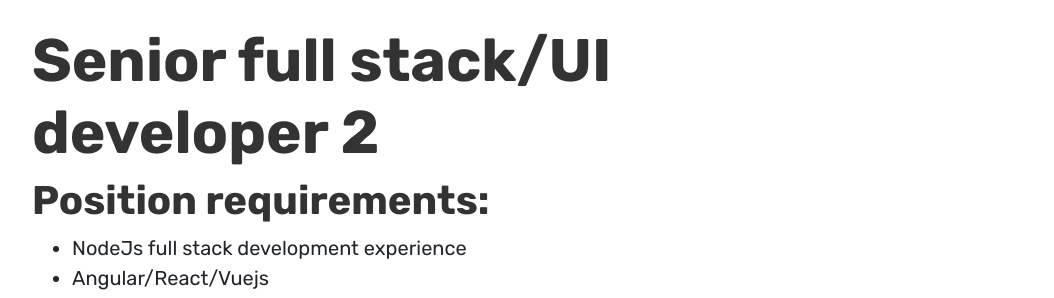
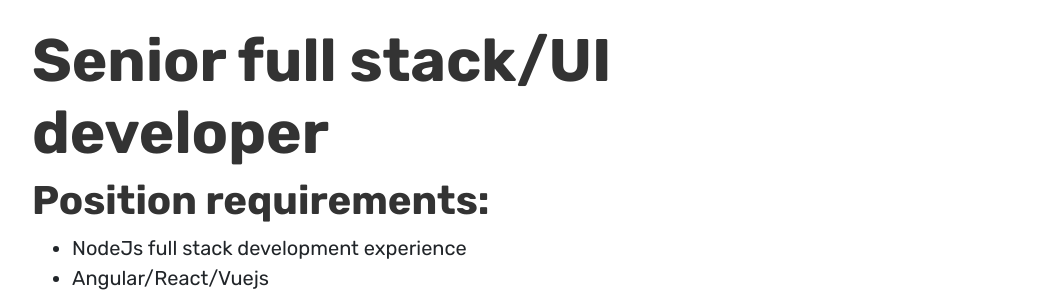
Before and after one commit to nascent-works/nascent-works.github.io, a Jekyll site: the page built from careers.html, in a window 1280 px wide and 900 px high, scrolled down 5814 px. Shown: the part 235-533 px from the top of the window, without its empty margins (53-1107 px from the left). Built offline with Jekyll 4.4.1, drawn with Linux system fonts in a browser that asks for light colours.

Commit message:
Update Job “2021-02-04-full-stack-developer” (#29)
Automatically generated. Merged on Netlify CMS.

```diff
--- a/_jobs/2021-02-04-full-stack-developer.markdown
+++ b/_jobs/2021-02-04-full-stack-developer.markdown
@@ -2,7 +2,7 @@
 title: Full stack developer
 order: 40
 ---
-## Senior full stack/UI developer 2
+## Senior full stack/UI developer
 
 ### Position requirements:
 * NodeJs full stack development experience
```
